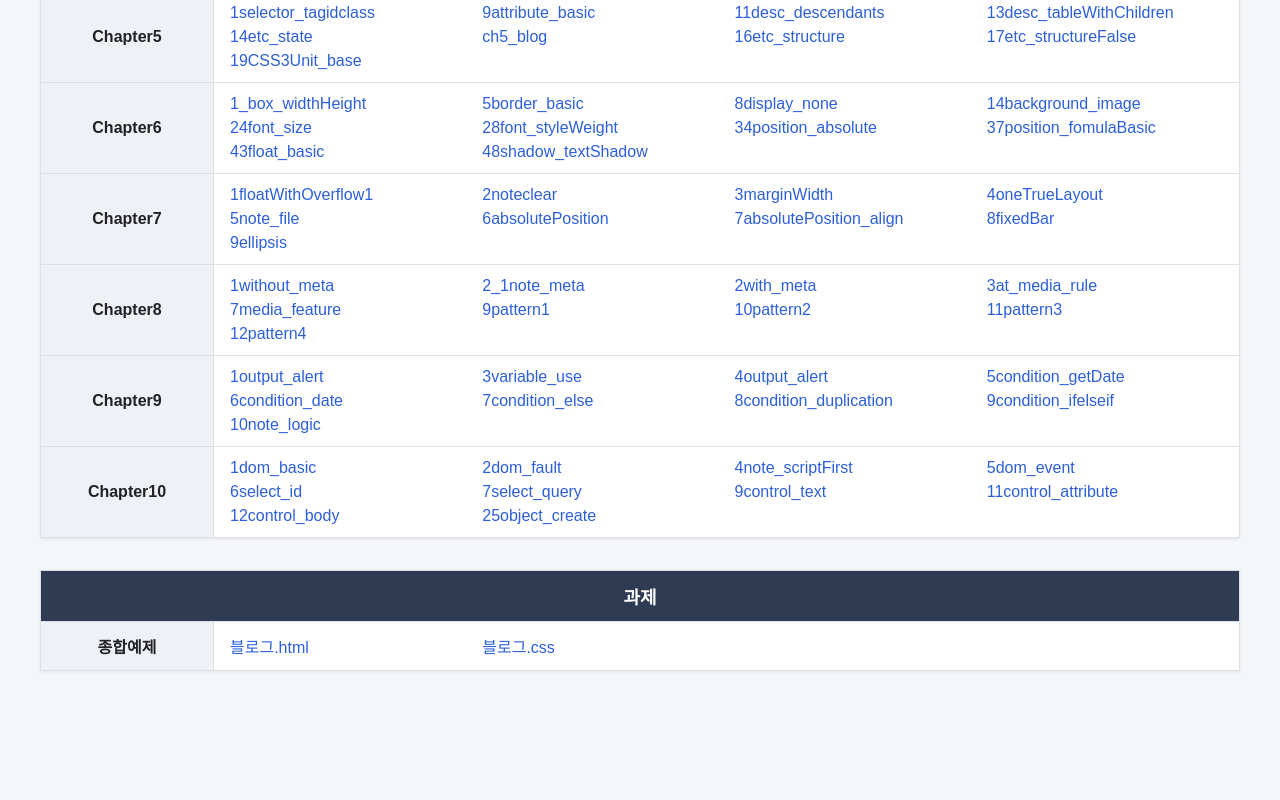
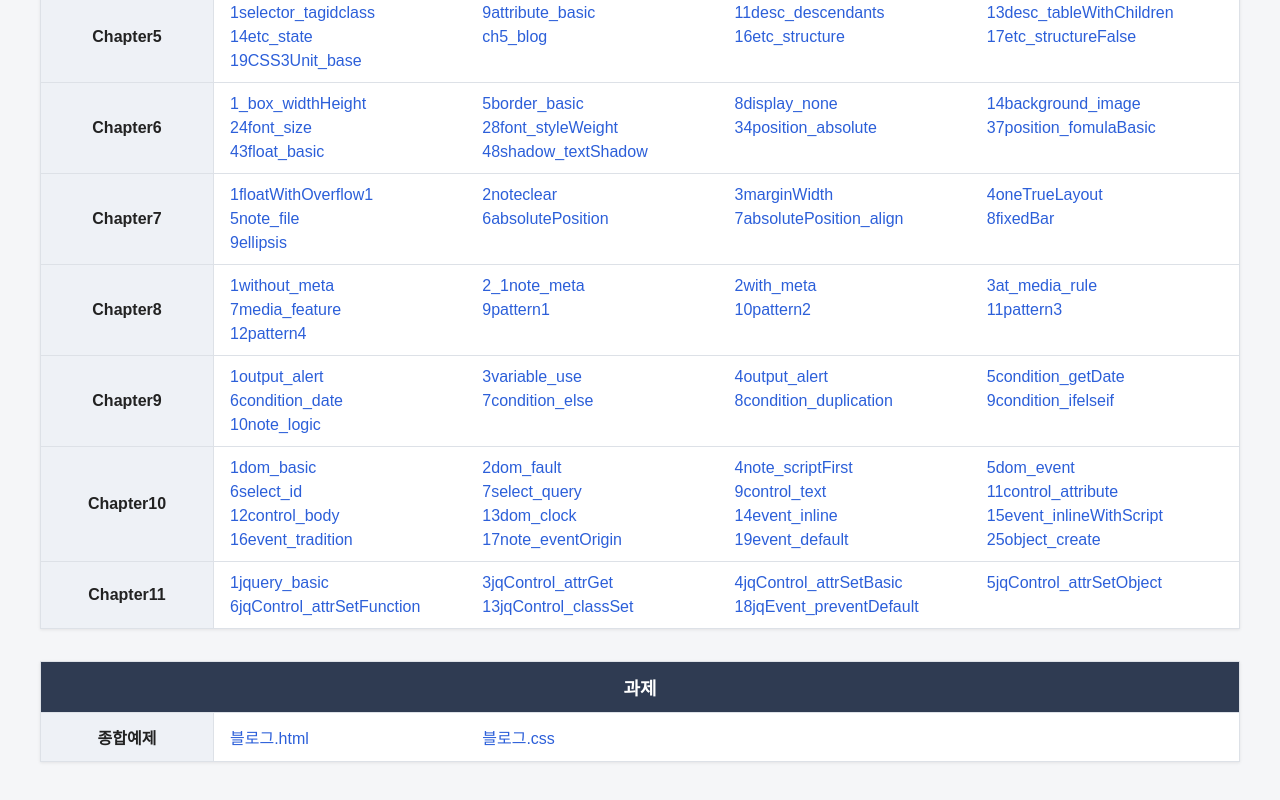
Before and after one commit to jumptop/web26-2-c15, a plain HTML site: page index.html in a window 1280 px wide. Shown: the part 382-1182 px from the top of the page. Before the commit the page ends 1117 px from the top, so only its background shows below. Drawn offline with Linux system fonts and the light colour scheme.

Commit message:
update: update Chapter 10 & add Chapter 11

```diff
--- a/index.html
+++ b/index.html
@@ -197,7 +197,27 @@
                     <li><a href="./Chapter10/9control_text.html">9control_text</a></li>
                     <li><a href="./Chapter10/11control_attribute.html">11control_attribute</a></li>
                     <li><a href="./Chapter10/12control_body.html">12control_body</a></li>
+                    <li><a href="./Chapter10/13dom_clock.html">13dom_clock</a></li>
+                    <li><a href="./Chapter10/14event_inline.html">14event_inline</a></li>
+                    <li><a href="./Chapter10/15event_inlineWithScript.html">15event_inlineWithScript</a></li>
+                    <li><a href="./Chapter10/16event_tradition.html">16event_tradition</a></li>
+                    <li><a href="./Chapter10/17note_eventOrigin.html">17note_eventOrigin</a></li>
+                    <li><a href="./Chapter10/19event_default.html">19event_default</a></li>
                     <li><a href="./Chapter10/25object_create.html">25object_create</a></li>
+                    </ul>
+                </td>
+            </tr>
+            <tr>
+                <th class="chapter">Chapter11</th>
+                <td>
+                    <ul class="files">
+                    <li><a href="./Chapter11/1jquery_basic.html">1jquery_basic</a></li>
+                    <li><a href="./Chapter11/3jqControl_attrGet.html">3jqControl_attrGet</a></li>
+                    <li><a href="./Chapter11/4jqControl_attrSetBasic.html">4jqControl_attrSetBasic</a></li>
+                    <li><a href="./Chapter11/5jqControl_attrSetObject.html">5jqControl_attrSetObject</a></li>
+                    <li><a href="./Chapter11/6jqControl_attrSetFunction.html">6jqControl_attrSetFunction</a></li>
+                    <li><a href="./Chapter11/13jqControl_classSet.html">13jqControl_classSet</a></li>
+                    <li><a href="./Chapter11/18jqEvent_preventDefault.html">18jqEvent_preventDefault</a></li>
                     </ul>
                 </td>
             </tr>
```
